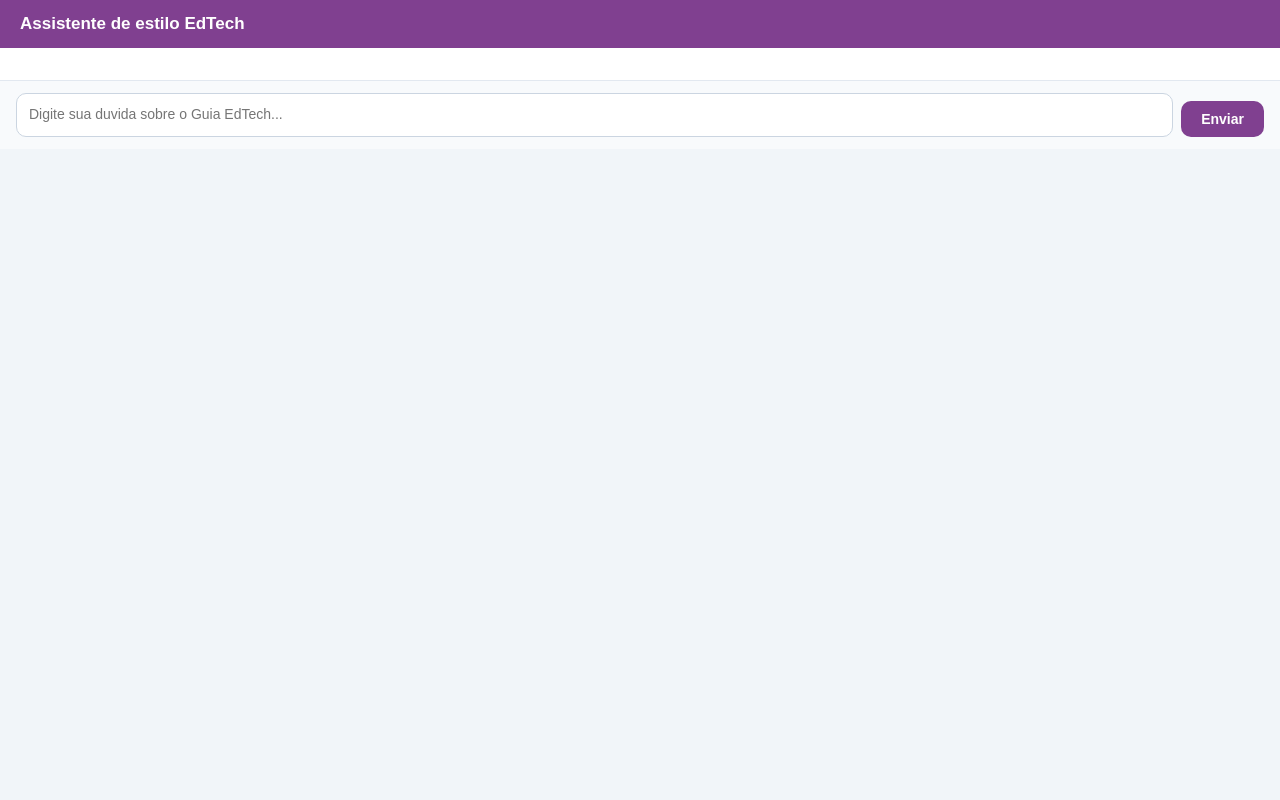
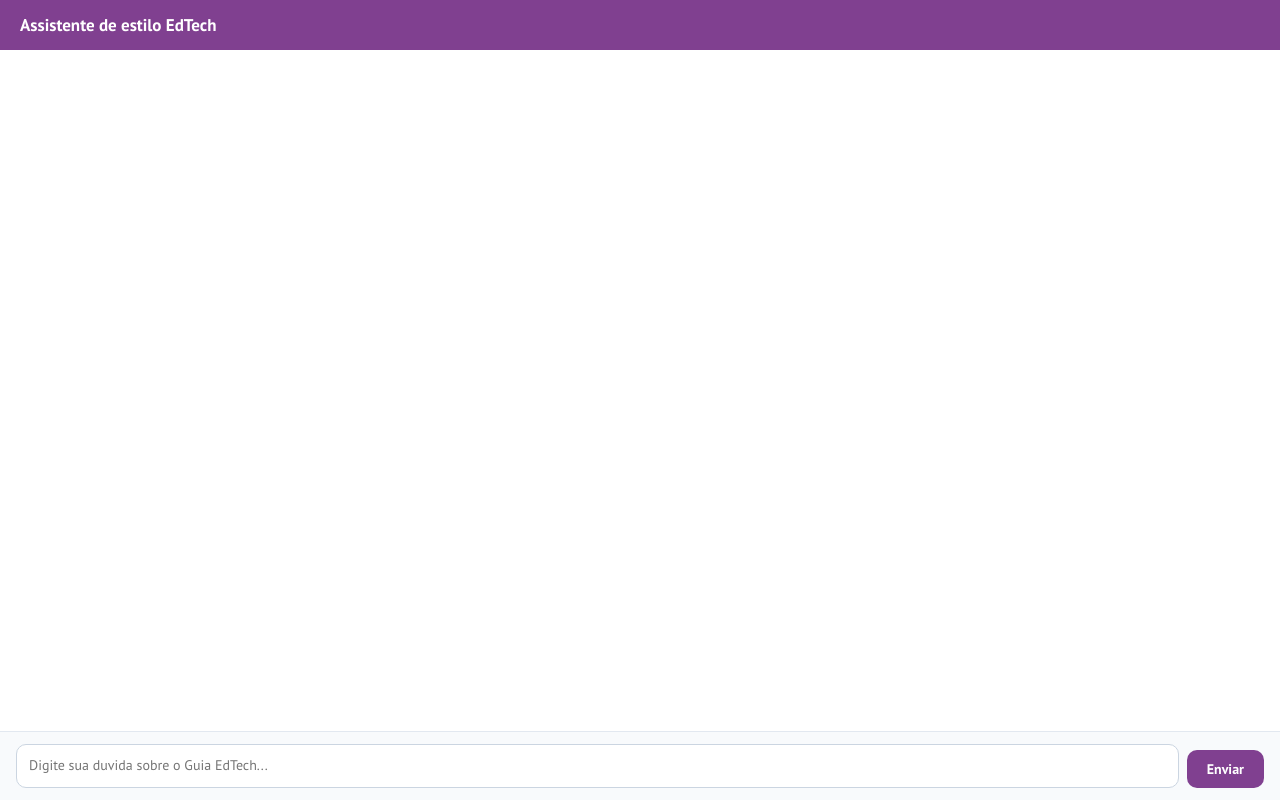
Before and after one commit to eliaslascoski-afk/edtech-chatbot-gemini, a Next.js app: page / in a window 1280 px wide. Built offline with nearby package versions, Linux system fonts and the light colour scheme.

Commit message:
fix: globals.css com height 100%, overflow hidden, PT Sans e #__next flex

```diff
--- a/styles/globals.css
+++ b/styles/globals.css
@@ -1,3 +1,26 @@
-* { box-sizing: border-box; margin: 0; padding: 0; }
-body { background: #f1f5f9; padding: 0; }
-html, body { height: auto; }
+@import url('https://fonts.googleapis.com/css2?family=PT+Sans:wght@400;700&display=swap');
+
+*,
+*::before,
+*::after {
+  box-sizing: border-box;
+}
+
+html,
+body {
+  height: 100%;
+  width: 100%;
+  margin: 0;
+  padding: 0;
+  overflow: hidden;
+  font-family: 'PT Sans', sans-serif;
+  background: #fff;
+}
+
+#__next {
+  height: 100%;
+  width: 100%;
+  display: flex;
+  flex-direction: column;
+  overflow: hidden;
+}
```
